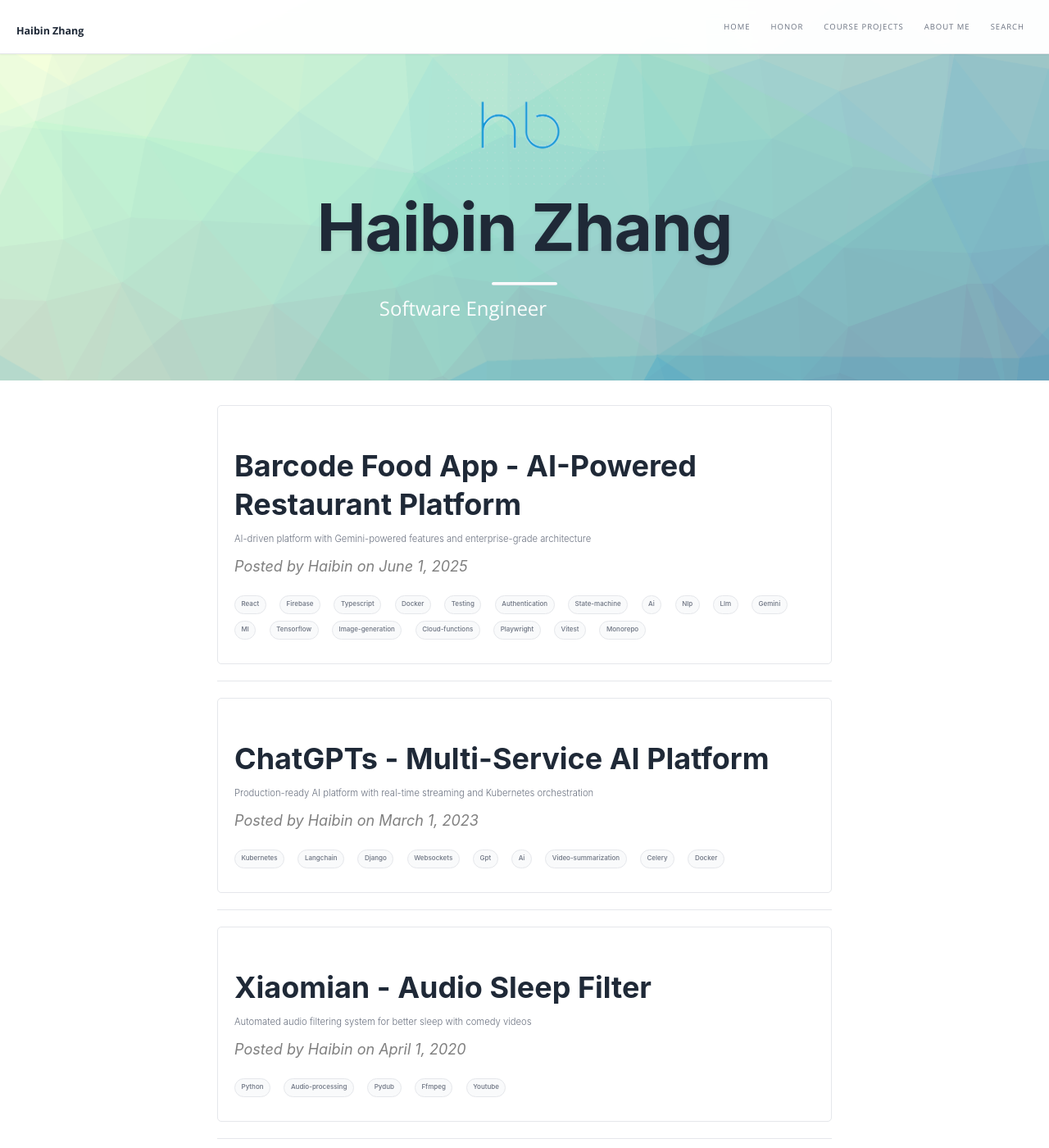
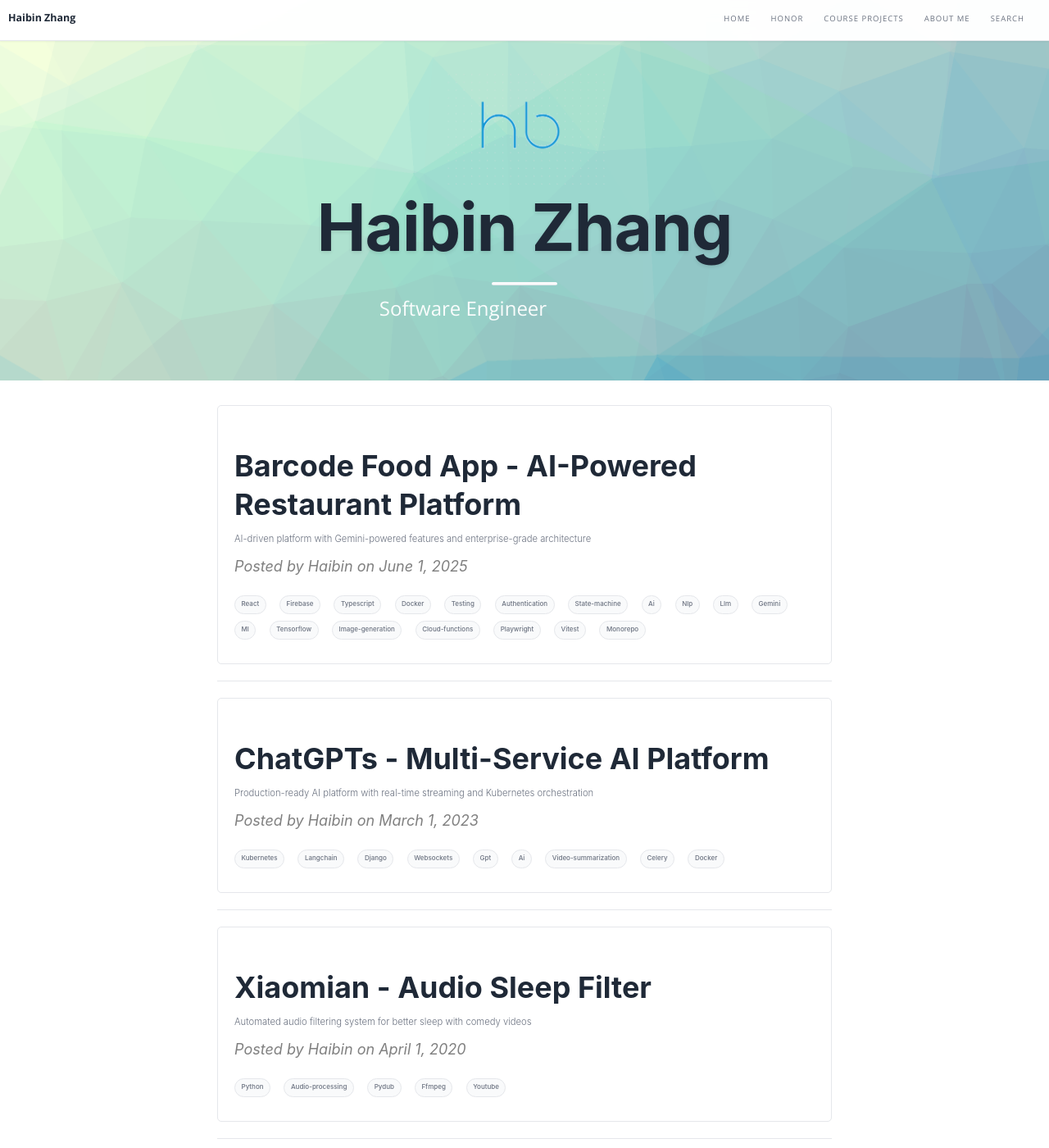
Before and after one commit to harbinzhang/harbinzhang.github.io, a Jekyll site: the page built from index.html, in a window 1280 px wide and 1400 px high. Shown: the whole window at 82% size. Built offline with Jekyll 4.4.1, drawn with Linux system fonts in a browser that asks for light colours; nearby versions of some CDN libraries; the list of posts is cut into pages by our own code.

Commit message:
Fix navbar brand vertical alignment and spacing
Normalize vertical rhythm between navbar brand and navigation links
to ensure consistent baseline alignment across the navbar.

🤖 Generated with [Claude Code](https://claude.ai/code)

Co-Authored-By: Claude <noreply@anthropic.com>

```diff
--- a/css/modern-styles.css
+++ b/css/modern-styles.css
@@ -173,6 +173,13 @@ body {
   color: var(--text-primary);
   text-decoration: none;
   transition: var(--transition);
+  /* Normalize vertical rhythm with right-side nav links */
+  height: auto;              /* override Bootstrap's 50px */
+  padding: 0.5rem 1rem;      /* match .nav li a */
+  line-height: 1;            /* avoid baseline drift */
+  display: flex;             /* center text/icon vertically */
+  align-items: center;
+  margin: 0;                 /* ensure no extra offset */
 }
 
 .navbar-custom .navbar-brand:hover {
```
